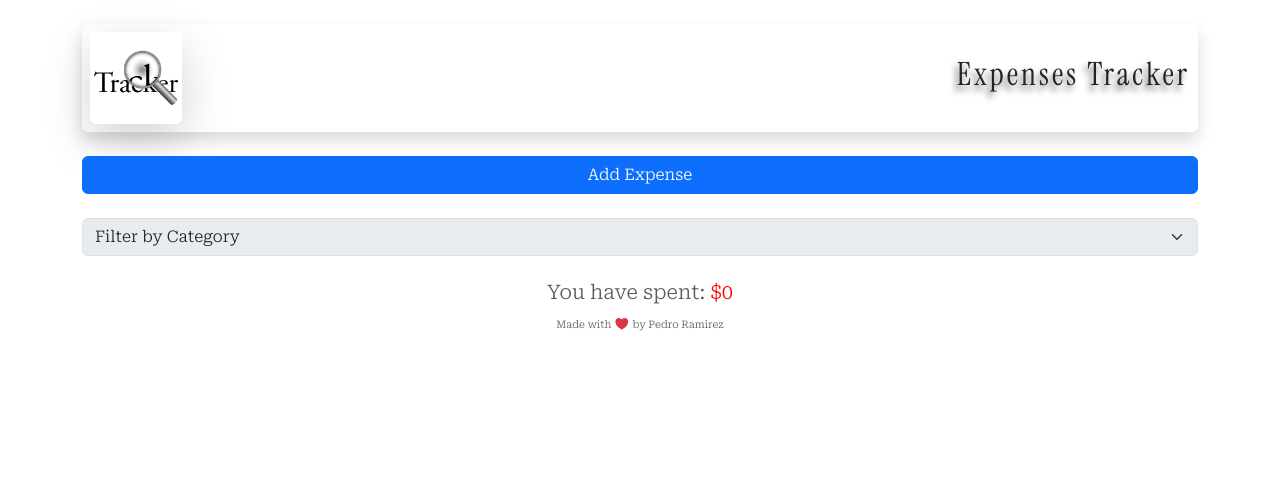
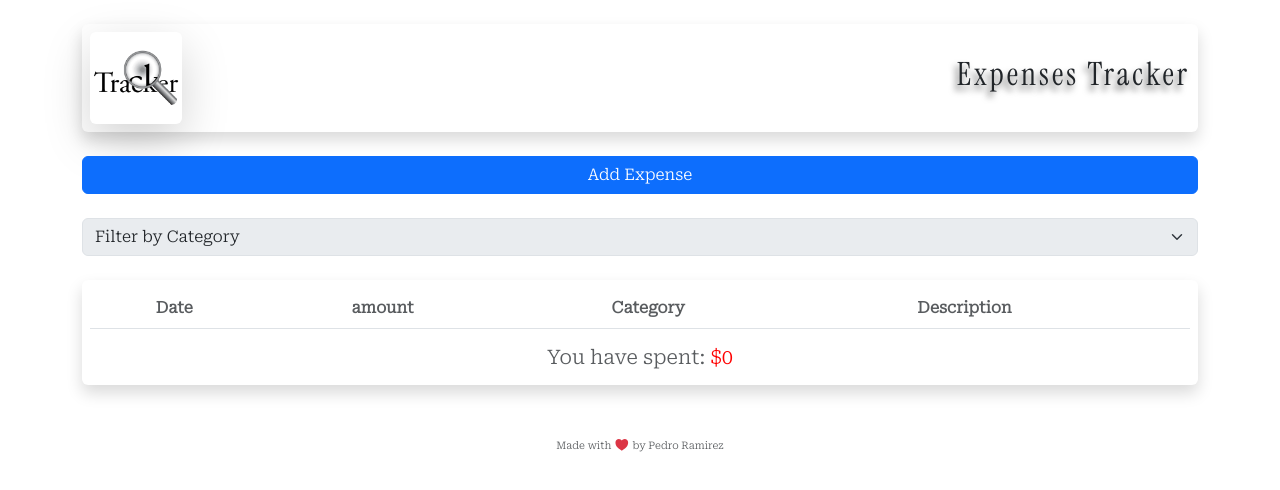
Before and after one commit to pramirez2328/expenses-tracker, a React (Vite) app: page / in a window 1280 px wide. Shown: the top 490 px of the page. Built offline with nearby package versions, Linux system fonts and the light colour scheme.

Commit message:
add mobile and desktop version lists

```diff
--- /dev/null
+++ b/src/components/collectExpenses/AddExpense.css
@@ -0,0 +1,6 @@
+@media only screen and (max-width: 768px) {
+  .category-label,
+  .amount-label {
+    margin-top: 1em;
+  }
+}
--- a/src/components/collectExpenses/AddExpense.tsx
+++ b/src/components/collectExpenses/AddExpense.tsx
@@ -5,17 +5,10 @@ import Row from 'react-bootstrap/Row';
 import * as formik from 'formik';
 import * as yup from 'yup';
 import categories from '../../util/getCategories';
-
-interface FormValues {
-  id: number;
-  description: string;
-  category: string;
-  date: string;
-  amount: number;
-}
+import './AddExpense.css';
 
 interface FormProps {
-  handleOnSubmit: (values: FormValues) => void;
+  handleOnSubmit: (values: { id: number; description: string; category: string; date: string; amount: number }) => void;
   onHide: () => void;
 }
 
@@ -68,7 +61,7 @@ function AddExpense({ handleOnSubmit, onHide }: FormProps) {
               </Form.Group>
 
               <Form.Group as={Col} md='6' controlId='category' className='position-relative'>
-                <Form.Label>Category</Form.Label>
+                <Form.Label className='category-label'>Category</Form.Label>
                 <Form.Control
                   as='select'
                   name='category'
@@ -110,7 +103,7 @@ function AddExpense({ handleOnSubmit, onHide }: FormProps) {
               </Form.Group>
 
               <Form.Group as={Col} md='6' controlId='amount' className='position-relative'>
-                <Form.Label>Amount</Form.Label>
+                <Form.Label className='amount-label'>Amount</Form.Label>
                 <Form.Control
                   type='number'
                   placeholder='amount'
--- a/src/components/collectExpenses/CollectExpenses.tsx
+++ b/src/components/collectExpenses/CollectExpenses.tsx
@@ -3,15 +3,8 @@ import Button from 'react-bootstrap/Button';
 import Modal from 'react-bootstrap/Modal';
 import AddExpense from './AddExpense';
 
-interface FormValues {
-  id: number;
-  description: string;
-  category: string;
-  date: string;
-  amount: number;
-}
 interface FormProps {
-  handleOnSubmit: (values: FormValues) => void;
+  handleOnSubmit: (values: { id: number; description: string; category: string; date: string; amount: number }) => void;
 }
 
 function CollectExpenses({ handleOnSubmit }: FormProps) {
@@ -24,7 +17,7 @@ function CollectExpenses({ handleOnSubmit }: FormProps) {
 
       <Modal show={show} onHide={() => setShow(!show)}>
         <Modal.Header closeButton>
-          <Modal.Title>Add Expense</Modal.Title>
+          <Modal.Title className='text-danger fw-bold'>* ADD EXPENSE</Modal.Title>
         </Modal.Header>
         <Modal.Body>
           <AddExpense handleOnSubmit={handleOnSubmit} onHide={() => setShow(!show)} />
--- /dev/null
+++ b/src/components/listExpenses/DesktopList.tsx
@@ -0,0 +1,77 @@
+interface Expense {
+  id: number;
+  description: string;
+  category: string;
+  date: string;
+  amount: number;
+}
+
+function DesktopList({
+  expenses,
+  handleRemove,
+  total,
+  category,
+}: {
+  expenses: Expense[];
+  handleRemove: (id: number, category: string) => void;
+  total: number;
+  category: string;
+}) {
+  return (
+    <>
+      <div className='table-responsive shadow p-2 mb-5 bg-body rounded'>
+        <table className='table '>
+          <thead>
+            <tr>
+              <th scope='col' className='text-muted text-center'>
+                Date
+              </th>
+              <th scope='col' className='text-muted text-center'>
+                amount
+              </th>
+              <th scope='col' className='text-muted text-center'>
+                Category
+              </th>
+              <th scope='col' className='text-muted text-center'>
+                Description
+              </th>
+              <th scope='col' className='text-muted text-center'>
+                {''}
+              </th>
+            </tr>
+          </thead>
+          <tbody>
+            {expenses.map((expense) => {
+              return (
+                <tr key={expense.id}>
+                  <td className='text-center'> {expense.date}</td>
+                  <td className='text-center'>${expense.amount}</td>
+                  <th scope='row' className='text-center'>
+                    {expense.description}
+                  </th>
+                  <td className='text-center'>{expense.category}</td>
+                  <td className='text-center'>
+                    <button
+                      onClick={() => handleRemove(expense.id, expense.category)}
+                      type='button'
+                      className='btn btn-danger btn-sm button'
+                    >
+                      Remove
+                    </button>
+                  </td>
+                </tr>
+              );
+            })}
+          </tbody>
+        </table>
+        <div className='text-center'>
+          <h5 className='text-muted'>
+            You have spent: <span className='total'>${total}</span> {category && `on ${category.toLowerCase()}`}
+          </h5>
+        </div>
+      </div>
+    </>
+  );
+}
+
+export default DesktopList;
--- a/src/components/listExpenses/ListExpenses.tsx
+++ b/src/components/listExpenses/ListExpenses.tsx
@@ -1,5 +1,8 @@
+import { useEffect, useState } from 'react';
+
 import './ListExpenses.css';
-import CardExpense from './CardExpense';
+import MobileList from './MobileList';
+import DesktopList from './DesktopList';
 
 interface Expense {
   id: number;
@@ -20,9 +23,31 @@ function ListExpenses({
   total: number;
   category: string;
 }) {
+  const [isMobile, setIsMobile] = useState(window.innerWidth <= 768);
+
+  useEffect(() => {
+    const handleResize = () => {
+      setIsMobile(window.innerWidth <= 768);
+    };
+
+    window.addEventListener('resize', handleResize);
+
+    return () => {
+      window.removeEventListener('resize', handleResize);
+    };
+  }, []);
+
+  if (!isMobile) {
+    return (
+      <>
+        <DesktopList expenses={expenses} handleRemove={handleRemove} category={category} total={total} />
+      </>
+    );
+  }
+
   return (
     <>
-      <CardExpense expenses={expenses} handleRemove={handleRemove} category={category} total={total} />
+      <MobileList expenses={expenses} handleRemove={handleRemove} category={category} total={total} />
     </>
   );
 }
--- a/src/components/listExpenses/CardExpense.tsx
+++ b/src/components/listExpenses/MobileList.tsx
@@ -6,7 +6,7 @@ interface Expense {
   amount: number;
 }
 
-function CardExpense({
+function MobileList({
   expenses,
   handleRemove,
   total,
@@ -66,4 +66,4 @@ function CardExpense({
   );
 }
 
-export default CardExpense;
+export default MobileList;
```
